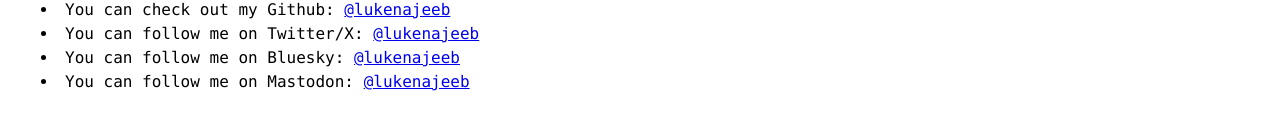
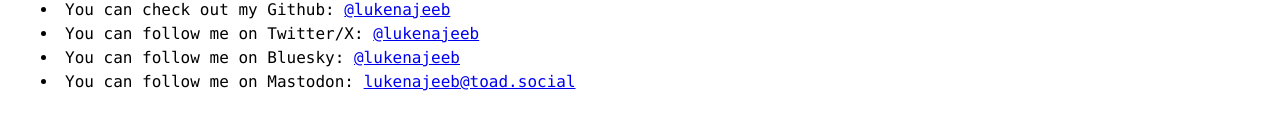
Before and after one commit to lukenajeeb/lukenajeeb.github.io, a plain HTML site: page index.html in a window 1280 px wide. Shown: the part 384-514 px from the top of the page. Drawn offline with nearby package versions, Linux system fonts and the light colour scheme; a web font is replaced by a local one.

Commit message:
Update index.html
Rename

```diff
--- a/index.html
+++ b/index.html
@@ -60,7 +60,7 @@ li {
         <li> You can check out my Github: <a href="https://github.com/lukenajeeb/">@lukenajeeb</a></li>
         <li> You can follow me on Twitter/X: <a href="https://x.com/lukenajeeb">@lukenajeeb</a></li>
         <li> You can follow me on Bluesky: <a href="https://bsky.app/profile/lukenajeeb.bsky.social">@lukenajeeb</a></li>
-        <li> You can follow me on Mastodon: <a href="https://toad.social/@lukenajeeb">@lukenajeeb</a></li>
+        <li> You can follow me on Mastodon: <a href="https://toad.social/@lukenajeeb">lukenajeeb@toad.social</a></li>
     </ul>
 
 </body>
```
